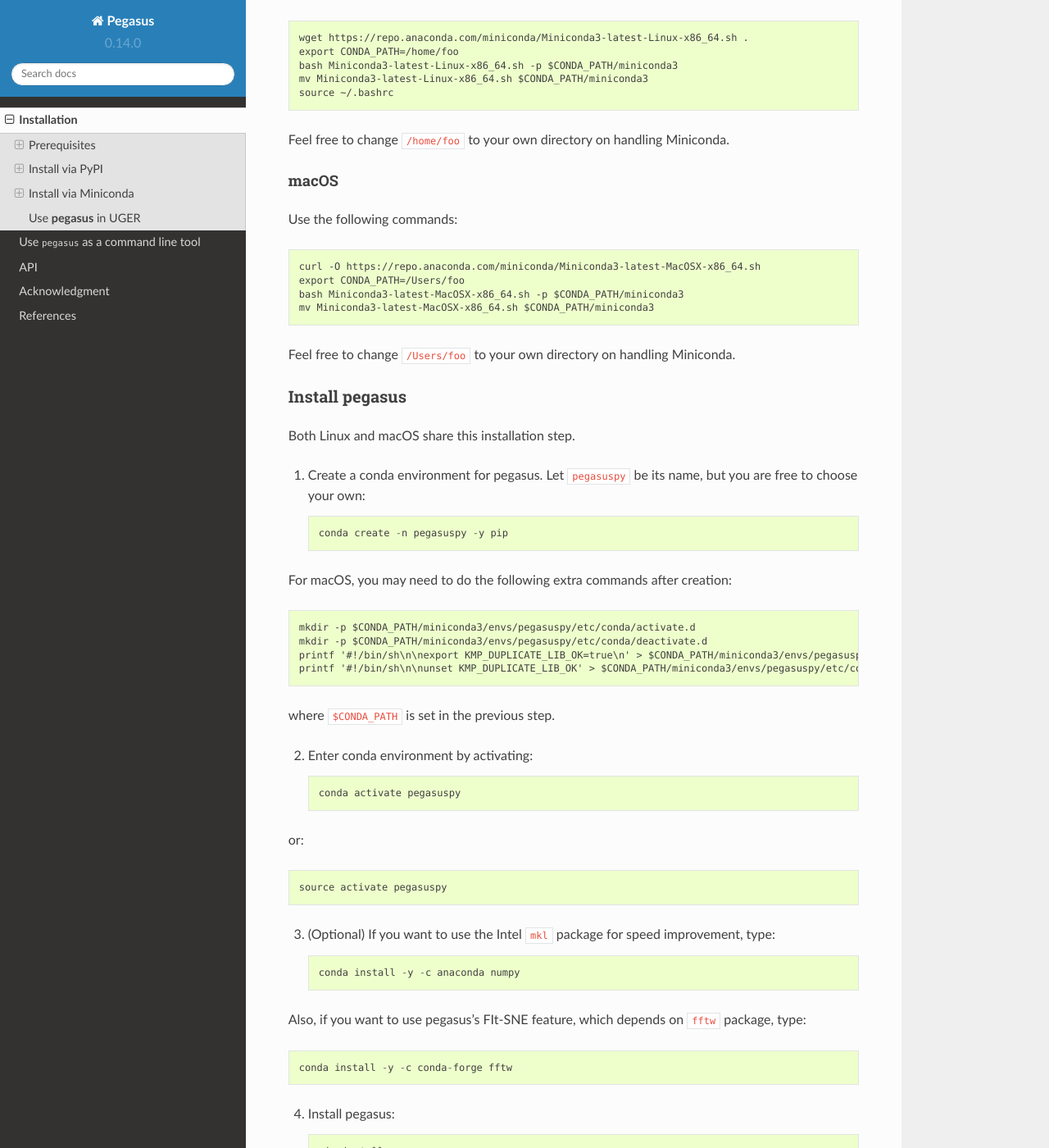
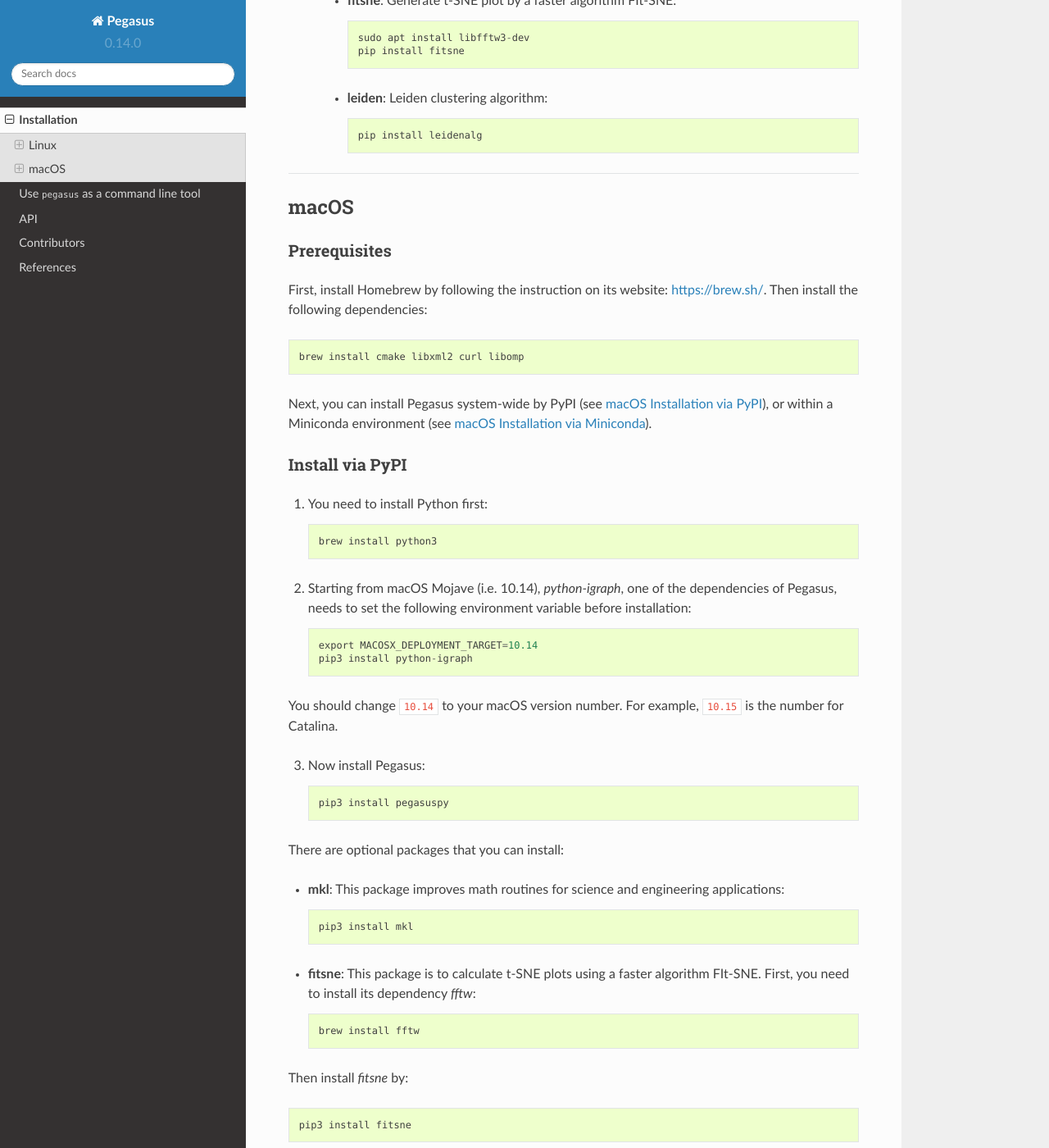
Before and after one commit to lilab-bcb/pegasus, a Sphinx documentation site: the page built from docs/installation.rst, in a window 1280 px wide and 1400 px high, scrolled down 2148 px. Shown: the whole window at 82% size. Built offline with Sphinx 7.4.7 and the Read the Docs theme 2.0.0, drawn with Linux system fonts in a browser that asks for light colours; formulas are drawn with MathJax 3; some of the changed text lies outside the part shown.

Commit message:
update installation and contributors

```diff
--- a/docs/acknowledgment.rst
+++ /dev/null
@@ -1,4 +0,0 @@
-Acknowledgment
---------------
-
-Thanks to `Tariq Daouda <tariq.daouda@umontreal.ca>`_ for writing the decorator structure for execution time logging and garbage collection.
--- a/docs/index.rst
+++ b/docs/index.rst
@@ -14,5 +14,5 @@
    installation
    usage
    api/index
-   acknowledgment
+   contributors
    references
--- a/docs/installation.rst
+++ b/docs/installation.rst
@@ -1,98 +1,57 @@
 Installation
 ------------
 
+Pegasus works with Python 3 only. **Note:** Pegasus doesn't work with Python 3.8 yet, because Cython has not been updated for this Python version.
+
+Linux
+^^^^^
+
+The installation has been tested on Ubuntu (18.04 and 19.04).
+
 Prerequisites
-^^^^^^^^^^^^^
+#############
 
-Platform
-########
+First, install the following dependencies by::
 
-This installation instruction has been tested on Linux (Ubuntu Linux 18.04 and 19.04) and macOS (macOS 10.14 Mojave).
+	sudo apt install build-essential cmake libxml2-dev zlib1g-dev wget
 
-Python
-######
+Next, you can install Pegasus system-wide by PyPI (see `Linux Install via PyPI`_), or within a Miniconda environment (see `Linux Install via Miniconda`_).
 
-pegasus works with Python 3 (Python 3.5 or greater) only.
-
-For Ubuntu, install Python 3 by::
-
-	sudo apt install python
-
-For macOS, Python 3 can be installed by either Miniconda package manger (see below_), Homebrew_, or the `Python website`_.
-
-Others
-######
-
-For Ubuntu, install the following packages::
-
-	sudo apt install build-essential cmake libxml2-dev wget
-
-For macOS, install by::
-
-	brew install cmake libxml2 curl
-
-------------------
+.. _Linux Install via PyPI: ./installation.html#install-via-pypi
+.. _Linux Install via Miniconda: ./installation.html#install-via-miniconda
 
 Install via PyPI
-^^^^^^^^^^^^^^^^
+################
 
-Linux
-#####
+First, install Python 3 and *pip* tool for Python 3::
 
-Assuming Python 3 is installed on your OS. Then install ``pip`` for Python 3, along with some extra libraries for building pegasus::
+	sudo apt install python3 python3-pip
 
-	sudo apt install python3-pip
-
-
-Now install pegasus via ``pip``::
+Now install Pegasus via *pip*::
 
 	pip3 install pegasuspy
 
-Alternatively, if you want to use ``mkl`` package for speed improvement, type::
+There are optional packages that you can install:
 
-	pip3 install pegasuspy[mkl]
+- **mkl**: This package improves math routines for science and engineering applications::
 
-If you want to use pegasus's FIt-SNE feature. First, install ``fftw`` library::
+	pip3 install mkl
+
+- **fitsne**: This package is to calculate t-SNE plots using a faster algorithm FIt-SNE::
 
 	sudo apt install libfftw3-dev
+	pip3 install fitsne
 
-Then type::
+- **leiden**: This package provides Leiden clustering algorithm, besides the default Louvain algorithm in Pegasus::
 
-	pip3 install pegasuspy[fitsne]
-
-Or if you want both extra features, type::
-
-	pip3 install pegasuspy[mkl,fitsne]
-
-.. _below: ./installation.html#install-via-miniconda
-
-.. _Homebrew: https://brew.sh
-
-.. _Python website: https://www.python.org/downloads/mac-osx/
-
-
-macOS
-######
-
-``pip3`` is already installed. Follow the same steps as above for Linux, except that when installing ``fftw``, you have to go to its website_ for instruction.
-
-.. _website: http://www.fftw.org/
-
-------------------------
+	pip3 install leidenalg
 
 Install via Miniconda
-^^^^^^^^^^^^^^^^^^^^^
+#####################
 
-You can also choose to install pegasus in a dedicated Conda environment without affecting your OS.
+You can also choose to install pegasus in a dedicated Conda environment without affecting your OS settings.
 
-
-Package Manager
-###############
-
-Linux
-*****
-
-Use the following commands to install a Miniconda on your system::
+1. Use the following commands to install a Miniconda on your system::
 
 	wget https://repo.anaconda.com/miniconda/Miniconda3-latest-Linux-x86_64.sh .
 	export CONDA_PATH=/home/foo
@@ -102,10 +61,92 @@
 
 Feel free to change ``/home/foo`` to your own directory on handling Miniconda.
 
+In addition, remember to type ``yes`` when asked if you wish the installer to initialize Miniconda3 by running conda init.
+
+2. Create a conda environment for pegasus. This tutorial uses ``pegasus`` as the environment name, but you are free to choose your own::
+
+	conda create -n pegasus -y python=3.7
+
+3. Enter ``pegasus`` environment by activating::
+
+	source activate pegasus
+
+4. (Optional) Install the following dependency if you want *mkl* to for optimized math routines::
+
+	conda install -y -c anaconda numpy
+
+5. Install pegasus::
+
+	pip install pegasuspy
+
+6. (Optional) You can install the following optional features:
+
+	- **fitsne**: Generate t-SNE plot by a faster algorithm FIt-SNE::
+
+		sudo apt install libfftw3-dev
+		pip install fitsne
+
+	- **leiden**: Leiden clustering algorithm::
+
+		pip install leidenalg
+
+---------------
+
 macOS
-*****
+^^^^^
 
-Use the following commands::
+Prerequisites
+#############
+
+First, install Homebrew by following the instruction on its website: https://brew.sh/. Then install the following dependencies::
+
+	brew install cmake libxml2 curl libomp
+
+Next, you can install Pegasus system-wide by PyPI (see `macOS Installation via PyPI`_), or within a Miniconda environment (see `macOS Installation via Miniconda`_).
+
+.. _macOS Installation via PyPI: ./installation.html#id2
+.. _macOS Installation via Miniconda: ./installation.html#id3
+
+Install via PyPI
+################
+
+1. You need to install Python first::
+
+	brew install python3
+
+2. Starting from macOS Mojave (i.e. 10.14), *python-igraph*, one of the dependencies of Pegasus, needs to set the following environment variable before installation::
+
+	export MACOSX_DEPLOYMENT_TARGET=10.14
+	pip3 install python-igraph
+
+You should change ``10.14`` to your macOS version number. For example, ``10.15`` is the number for Catalina.
+
+3. Now install Pegasus::
+
+	pip3 install pegasuspy
+
+There are optional packages that you can install:
+
+- **mkl**: This package improves math routines for science and engineering applications::
+
+	pip3 install mkl
+
+- **fitsne**: This package is to calculate t-SNE plots using a faster algorithm FIt-SNE. First, you need to install its dependency *fftw*::
+
+	brew install fftw
+
+Then install *fitsne* by::
+
+	pip3 install fitsne
+
+- **leiden**: This package provides Leiden clustering algorithm, besides the default Louvain algorithm in Pegasus::
+
+	pip3 install leidenalg
+
+Install via Miniconda
+#####################
+
+1. Use the following commands to install a Miniconda on your system::
 
 	curl -O https://repo.anaconda.com/miniconda/Miniconda3-latest-MacOSX-x86_64.sh
 	export CONDA_PATH=/Users/foo
@@ -114,63 +155,36 @@
 
 Feel free to change ``/Users/foo`` to your own directory on handling Miniconda.
 
-Install pegasus
-###############
 
-Both Linux and macOS share this installation step.
+2. Create a conda environment for pegasus. This tutorial uses ``pegasus`` as the environment name, but you are free to choose your own::
 
-1. Create a conda environment for pegasus. Let ``pegasuspy`` be its name, but you are free to choose your own::
+	conda create -n pegasus -y python=3.7
 
-	conda create -n pegasuspy -y pip
+3. Enter ``pegasus`` environment by activating::
 
-For macOS, you may need to do the following extra commands after creation::
+	conda activate pegasus
 
-	mkdir -p $CONDA_PATH/miniconda3/envs/pegasuspy/etc/conda/activate.d
-	mkdir -p $CONDA_PATH/miniconda3/envs/pegasuspy/etc/conda/deactivate.d
-	printf '#!/bin/sh\n\nexport KMP_DUPLICATE_LIB_OK=true\n' > $CONDA_PATH/miniconda3/envs/pegasuspy/etc/conda/activate.d/env_vars.sh
-	printf '#!/bin/sh\n\nunset KMP_DUPLICATE_LIB_OK' > $CONDA_PATH/miniconda3/envs/pegasuspy/etc/conda/deactivate.d/env_vars.sh
-
-where ``$CONDA_PATH`` is set in the previous step.
-
-2. Enter conda environment by activating::
-
-	conda activate pegasuspy
-
-or::
-
-	source activate pegasuspy
-
-3. (Optional) If you want to use the Intel ``mkl`` package for speed improvement, type::
+4. (Optional) Install the following dependency if you want *mkl* to for optimized math routines::
 
 	conda install -y -c anaconda numpy
 
-Also, if you want to use pegasus's FIt-SNE feature, which depends on ``fftw`` package, type::
+5. **For macOS 10.14 or later:** for these macOS versions, you need to set the following environment variable before installing Pegasus::
 
-	conda install -y -c conda-forge fftw
+	export MACOSX_DEPLOYMENT_TARGET=10.14
 
-4. Install pegasus::
+where ``10.14`` is the version number for macOS Mojave. You should change it to your own OS version. For example, ``10.15`` is for macOS Catalina.
+
+5. Install pegasus::
 
 	pip install pegasuspy
 
-If you want to use pegasus's FIt-SNE feature, type::
+6. (Optional) You can install the following optional features:
 
-	pip install pegasuspy[fitsne]
+	- **fitsne**: Generate t-SNE plot by a faster algorithm FIt-SNE::
 
------------------------------------
+		conda install -y -c conda-forge fftw
+		pip install fitsne
 
-Use **pegasus** in UGER
-^^^^^^^^^^^^^^^^^^^^^^^
+	- **leiden**: Leiden clustering algorithm::
 
-First, you need to request a RedHat7 server::
-
-	qrsh -q interactive -l h_vmem=4g -l os=RedHat7 -P regevlab
-
-Then, if you have installed **pegasus**, you could activate the virtual environment::
-
-	source activate pegasus
-
-Or, you can use an installed version by typing::
-
-	source /ahg/regevdata/users/libo/miniconda3/bin/activate pegasus
-
-.. _Miniconda: http://conda.pydata.org/miniconda.html
+		pip install leidenalg
```
Also changed, not shown: docs/contributors.rst (added, +9 -0 lines).
